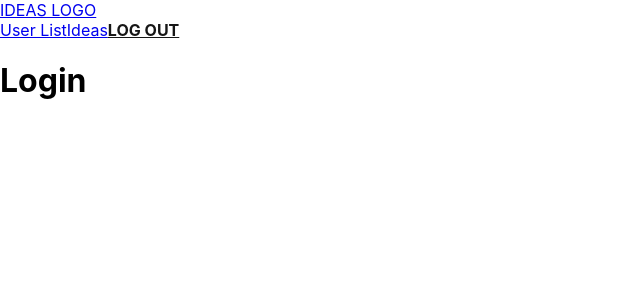
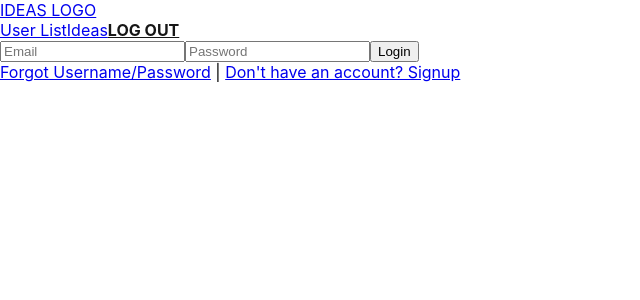
Before and after one commit to ptatarczuk/Ideas, a React (Create React App) app in the folder client/: page /login in a window 1280 px wide. Shown: the top 300 px of the page, without its empty margins (0-640 px from the left). Built offline with nearby package versions, Linux system fonts and the light colour scheme.

Commit message:
login tamplate

```diff
--- a/client/src/pages/Login/Login.tsx
+++ b/client/src/pages/Login/Login.tsx
@@ -1,11 +1,98 @@
-import React from 'react';
+import { useState, useEffect, FormEvent } from "react";
 
-const Login: React.FC = () => {
+interface LoginData {
+    email: string;
+    password: string;
+}
+
+export default function Login() {
+    const [formData, setFormData] = useState<LoginData>({
+        email: '',
+        password: ''
+    });
+
+
+    const [failedAttempts, setFailedAttempts] = useState(0);
+    const [blockTime, setBlockTime] = useState(0);
+
+
+    useEffect(() => {
+        const interval = setInterval(() => {
+            if (blockTime > Date.now()) {
+                const remainingTime = Math.ceil((blockTime - Date.now()) / 1000);
+                alert(`Account is blocked. Try again after ${remainingTime} seconds.`);
+            }
+        }, 1000);
+
+        return () => {
+            clearInterval(interval);
+        };
+    }, [blockTime]);
+
+    async function handleSubmit(e: FormEvent<HTMLFormElement>) {
+        e.preventDefault();
+
+        try {
+            const response = await fetch('http://localhost:8080/users/', {
+                method: 'POST',
+                headers: {
+                    'Content-Type': 'application/json'
+                },
+                body: JSON.stringify(formData)
+            });
+
+            if (response.ok) {
+                const data = await response.json();
+                sessionStorage.setItem('token', data.token);
+                setFailedAttempts(0);
+                //navigate to home page
+            } else {
+                const errorData = await response.json();
+                console.log('Error:', errorData);
+                const newFailedAttempts: number = failedAttempts + 1;
+                setFailedAttempts(newFailedAttempts);
+                setBlockTime(Date.now() + 10000);
+                alert(`Login or password is incorrect. Try again.`);
+            }
+        } catch (error: any) {
+            console.log(`Error: ${error.message}`);
+            //to tylko do testów
+            // const newFailedAttempts: number = failedAttempts + 1;
+            //     setFailedAttempts(newFailedAttempts);
+            //     setBlockTime(Date.now() + 10000);
+        }
+        //navigate
+    }
+
     return (
-        <div>
-            <h1>Login</h1>
-        </div>
+        <main className="login-form">
+            <form className="login-form__container" onSubmit={handleSubmit}>
+                <input
+                    className="login-form__input"
+                    type="email"
+                    placeholder="Email"
+                    onChange={(e) => setFormData({ ...formData, email: e.target.value })}
+                    value={formData.email}
+                />
+                <input
+                    className="login-form__input"
+                    type="password"
+                    placeholder="Password"
+                    onChange={(e) => setFormData({ ...formData, password: e.target.value })}
+                    value={formData.password}
+                />
+                <button
+                    className="login-form__button"
+                    type="submit"
+                >
+                    Login
+                </button>
+            </form>
+            <div className="login-form__links">
+                <a href="#">Forgot Username/Password</a>
+                <span> | </span>
+                <a href="#">Don't have an account? Signup</a>
+            </div>
+        </main>
     );
-};
-
-export default Login;
+}
```
